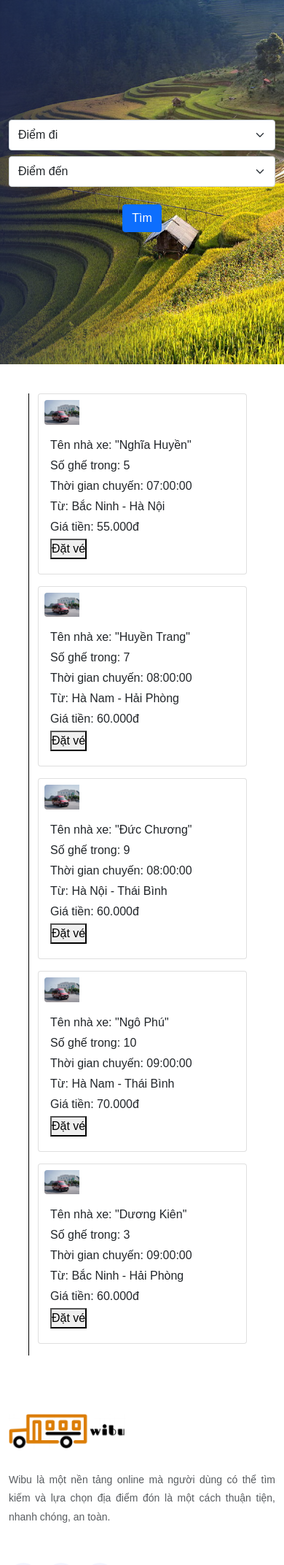
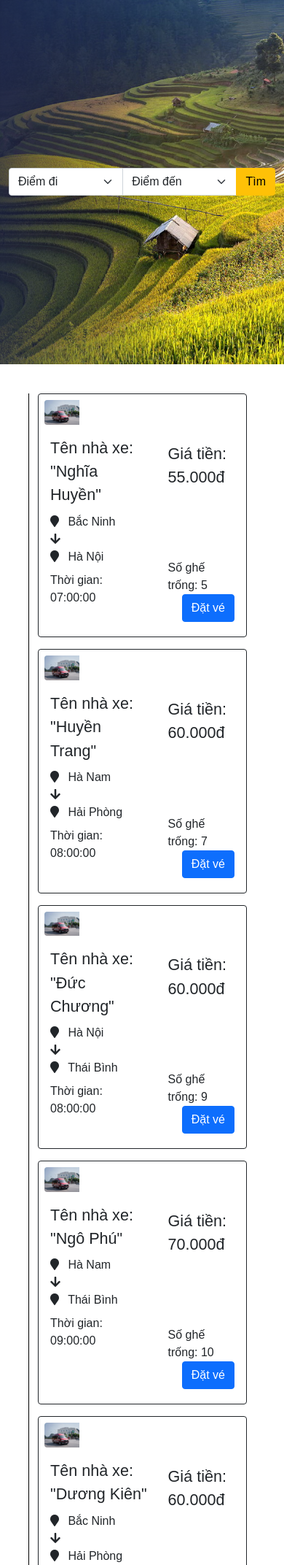
Before and after one commit to Moobbot/BTL_CSE481_CNPM, a PHP site: page /BTL_CNW/lichtrinh in a window 390 px wide. Shown: the part 102-2246 px from the top of the page at 73% size. Run offline with PHP 8.4, Linux system fonts and the light colour scheme; data comes from the database, SQL or seed files in the repository; some libraries are stand-ins or nearby versions; some web fonts are replaced.

Commit message:
lichtrinh

```diff
--- a/wibu/controllers/lichtrinh.php
+++ b/wibu/controllers/lichtrinh.php
@@ -9,7 +9,9 @@ class lichtrinh extends Controller
             [
                 "Page" => "lichtrinhView",
                 "ThoigianCxe" => $lichtrinh->GetThoigianCxe(),
-                "Lichtrinh" => $lichtrinh->GetLichtrinh()
+                "Lichtrinh" => $lichtrinh->GetLichtrinh(),
+                "Tuyenduong" => $lichtrinh->GetTuyenduong(),
+                "Tuyenduong2" => $lichtrinh->GetTuyenduong2()
             ]
         );
     }
--- a/wibu/models/lichtrinhModel.php
+++ b/wibu/models/lichtrinhModel.php
@@ -12,7 +12,18 @@ class lichtrinhModel extends Database
     public function GetLichtrinh()
     {
         //connect DB
-        $cx = "SELECT * FROM  vw_chuyenxechay";
+        $cxc = "SELECT * FROM  vw_chuyenxechay";
+        return mysqli_query($this->con, $cxc);
+    }
+
+    public function GetTuyenduong()
+    {
+        $cx = "SELECT * FROM tuyenduong";
+        return mysqli_query($this->con, $cx);
+    }
+    public function GetTuyenduong2()
+    {
+        $cx = "SELECT * FROM tuyenduong";
         return mysqli_query($this->con, $cx);
     }
 }
--- a/wibu/models/vexeModel.php
+++ b/wibu/models/vexeModel.php
@@ -14,4 +14,10 @@ class vexeModel extends Database
             require_once "./wibu/core/email/sendVexe.php";
         }
     }
+    public function GetLichtrinh($a)
+    {
+        //connect DB
+        $cxc = "SELECT * FROM  vw_chuyenxechay";
+        return mysqli_query($this->con, $cxc);
+    }
 }
--- a/wibu/views/pages/lichtrinhView.php
+++ b/wibu/views/pages/lichtrinhView.php
@@ -9,24 +9,28 @@
                         <div class="row justify-content-center">
                             <div class="hero-text">
                                 <div class="row d-flex justify-content-center align-items-center">
-                                    <div class="col-xl-4 flex-fill col-lg-9 col-md-10 col-sm-9 mb-2">
-                                        <select class="form-select form-control-lg" aria-label="Default select example">
+                                    <div class="input-group">
+                                        <select class="form-select" id="inputGroupSelect04" aria-label="Example select with button addon">
                                             <option selected>Điểm đi</option>
-                                            <option value="1">One</option>
-                                            <option value="2">Two</option>
-                                            <option value="3">Three</option>
+                                            <?php
+                                            while ($row = mysqli_fetch_array($data["Tuyenduong"])) {
+                                            ?>
+                                                <option value=""><?= $row["diemdi_tuyenduong"] ?></option>
+                                            <?php
+                                            }
+                                            ?>
                                         </select>
-                                    </div>
-                                    <div class="col-xl-4 flex-fill col-lg-9 col-md-10 col-sm-9 mb-2">
-                                        <select class="form-select form-control-lg" aria-label="Default select example">
+                                        <select class="form-select" id="inputGroupSelect04" aria-label="Example select with button addon">
                                             <option selected>Điểm đến</option>
-                                            <option value="1">One</option>
-                                            <option value="2">Two</option>
-                                            <option value="3">Three</option>
+                                            <?php
+                                            while ($row = mysqli_fetch_array($data["Tuyenduong2"])) {
+                                            ?>
+                                                <option value=""><?= $row["diemden_tuyenduong"] ?></option>
+                                            <?php
+                                            }
+                                            ?>
                                         </select>
-                                    </div>
-                                    <div class="col-4  mt-3 mb-3 d-flex justify-content-center">
-                                        <button type="button" class="btn btn-primary ">Tìm</button>
+                                        <button class="btn btn-warning" type="button">Tìm</button>
                                     </div>
                                 </div>
                             </div>
@@ -65,21 +69,20 @@
         </style>
         <div class="container-lg mt-4">
             <div class="row kq">
+                <!-- Thời gian -->
                 <div class="mt-3 hidden-x" style="width: 234px;">
                     <div class="d-flex flex-column border border-dark border-1 bg-wood" style="border-radius: 10%;">
                         <!-- //*Điều hướng -->
                         <a class="h4 text-dark text-center text-decoration-none mt-2">Thời gian</a>
                         <!-- //* Loại món ăn -->
-                        <ul class=" nav nav-pills align-items-center justify-content-center" id="pills-tab"
-                            role="tablist">
+                        <ul class=" nav nav-pills align-items-center justify-content-center" id="pills-tab" role="tablist">
                             <?php
                             while ($row = mysqli_fetch_array($data["ThoigianCxe"])) {
                             ?>
                                 <li class="nav-item" role="presentation">
                                     <button class="nav-link text-black" type="button" role="tab">
-                                    <img src="assets/img/gallery/bus-car-icon.svg" class="me-2"
-                                        style="min-width: 1.375em;">
-                                    <?php echo $row["giodi_chuyenxe"] ?>
+                                        <img src="assets/img/gallery/bus-car-icon.svg" class="me-2" style="min-width: 1.375em;">
+                                        <?= $row["giodi_chuyenxe"] ?>
                                     </button>
                                 </li>
                             <?php
@@ -89,33 +92,61 @@
                     </div>
                 </div>
 
-                <div class="mt-3 si-me border-start border-1 ms-lg-5"
-                    style="width: 75%; border-color: #000 !important;">
+                <div class="mt-3 si-me border-start border-1 ms-lg-5" style="width: 75%; border-color: #000 !important;">
                     <?php
+                    $a = 0;
                     while ($row = mysqli_fetch_array($data["Lichtrinh"])) {
                     ?>
-                    <div class="card mb-3" style="max-width: 700px;">
+                        <div class="card mb-3 border-dark " style="max-width: 700px;">
                             <div class="row g-0">
                                 <div class="col-2 mt-2 mx-2">
                                     <img src="assets/img/gallery/xe.png" class="img-fluid rounded-start" alt="...">
                                 </div>
-                            <div class="col-md-8">
+                                <div class="col-md-9">
                                     <div class="card-body">
-                                    <div class="mb-1">Tên nhà xe: <?php echo $row["ten_nhaxe"] ?></div>
-                                    <div class="mb-1">Số ghế trong: <?php echo $row["soghetrong"] ?></div>
-                                    <div class="my-1">Thời gian chuyến: <?php echo $row["giodi_chuyenxe"] ?></div>
-                                    <div class="my-1">Từ: <?php echo $row["diemdi_tuyenduong"]?> - <?php echo $row["diemden_tuyenduong"]?></div>
-                                    <div class="my-1">Giá tiền: <?php echo $row["giatien_chuyenxe"]?>.000đ</div>
-                                    <div class="my-1">
-                                        <button>Đặt vé</button>
+                                        <div class="row d-flex justify-content-between">
+                                            <div class="col-7">
+                                                <div class="mb-1 fs-4">Tên nhà xe:
+                                                    <br>
+                                                    <?= $row["ten_nhaxe"] ?>
+                                                </div>
+                                                <div class="my-2">
+                                                    <i class="fas fa-map-marker me-2"></i>
+                                                    <?= $row["diemdi_tuyenduong"] ?>
+                                                    <br>
+                                                    <i class="fas fa-arrow-down"></i>
+                                                    <br>
+                                                    <i class="fas fa-map-marker me-2"></i>
+                                                    <?= $row["diemden_tuyenduong"] ?>
+                                                </div>
+                                                <div class="my-2">Thời gian:
+                                                    <?= $row["giodi_chuyenxe"] ?>
+                                                </div>
+                                            </div>
+                                            <div class="col-5">
+                                                <div class="my-2 fs-4">Giá tiền:
+                                                    <?= $row["giatien_chuyenxe"] ?>.000đ
+                                                </div>
+                                                <div class="mt-5 pt-5">
+                                                    <span class="d-flex justify-content-end">Số ghế trống: <?= $row["soghetrong"] ?></span>
+                                                    <div class="mb-1 d-flex justify-content-end">
+                                                        <!-- <button class="btn btn-primary">Đặt vé</button> -->
+                                                        <!-- <a href="./datve/trangdatve/</?= $a ?>" class="btn btn-primary">Đặt vé</a> -->
+                                                        <a href="./datve" class="btn btn-primary">Đặt vé</a>
+
+                                                    </div>
+                                                </div>
+                                            </div>
                                         </div>
                                     </div>
                                 </div>
                             </div>
                         </div>
                     <?php
+                        $a++;
                     }
                     ?>
+
                 </div>
             </div>
             <!-- Nhà xe Start -->
```
Also changed, not shown: wibu/controllers/datve.php (+13 -4 lines). Lines whose indentation alone changed are shown as unchanged.
